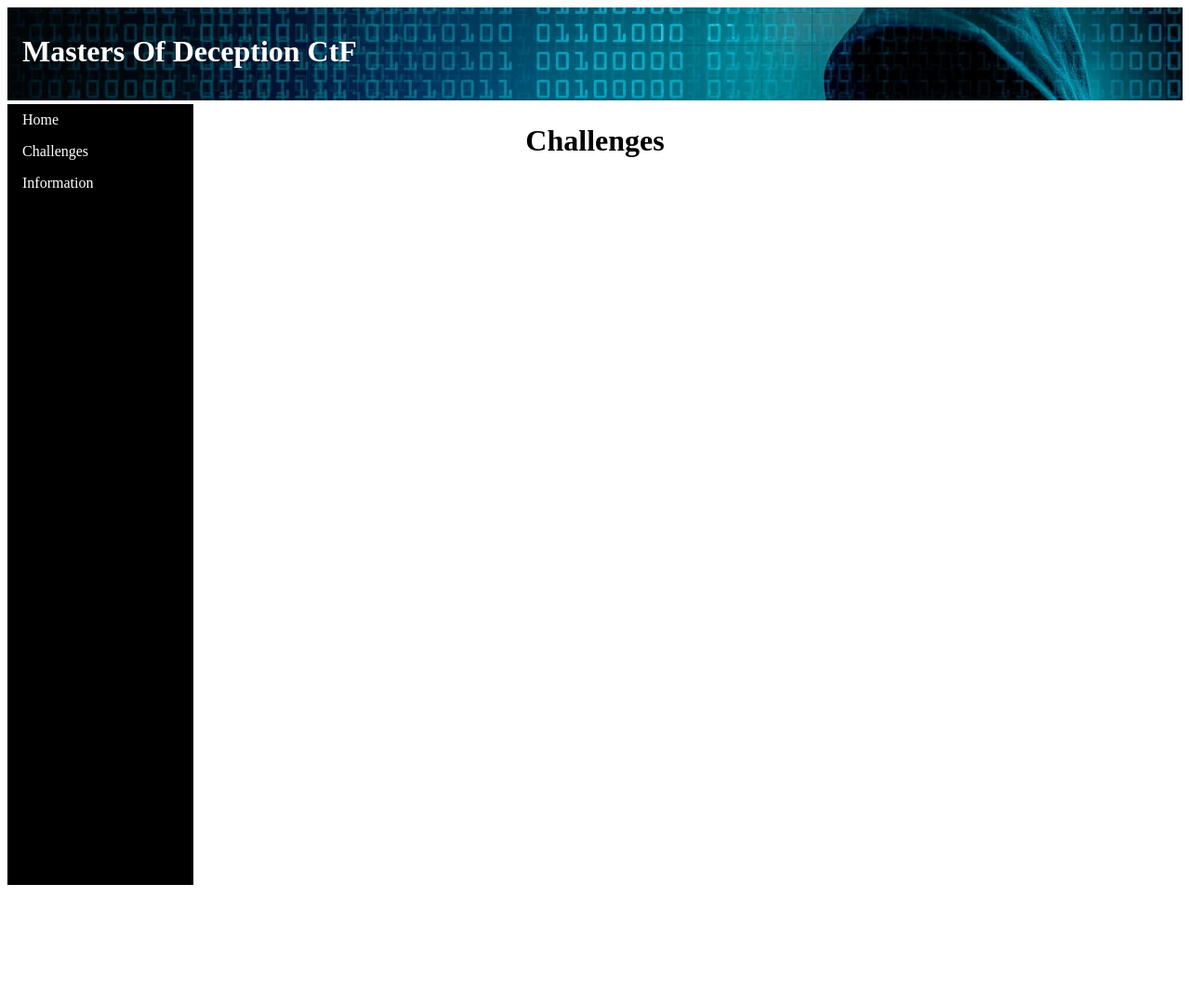
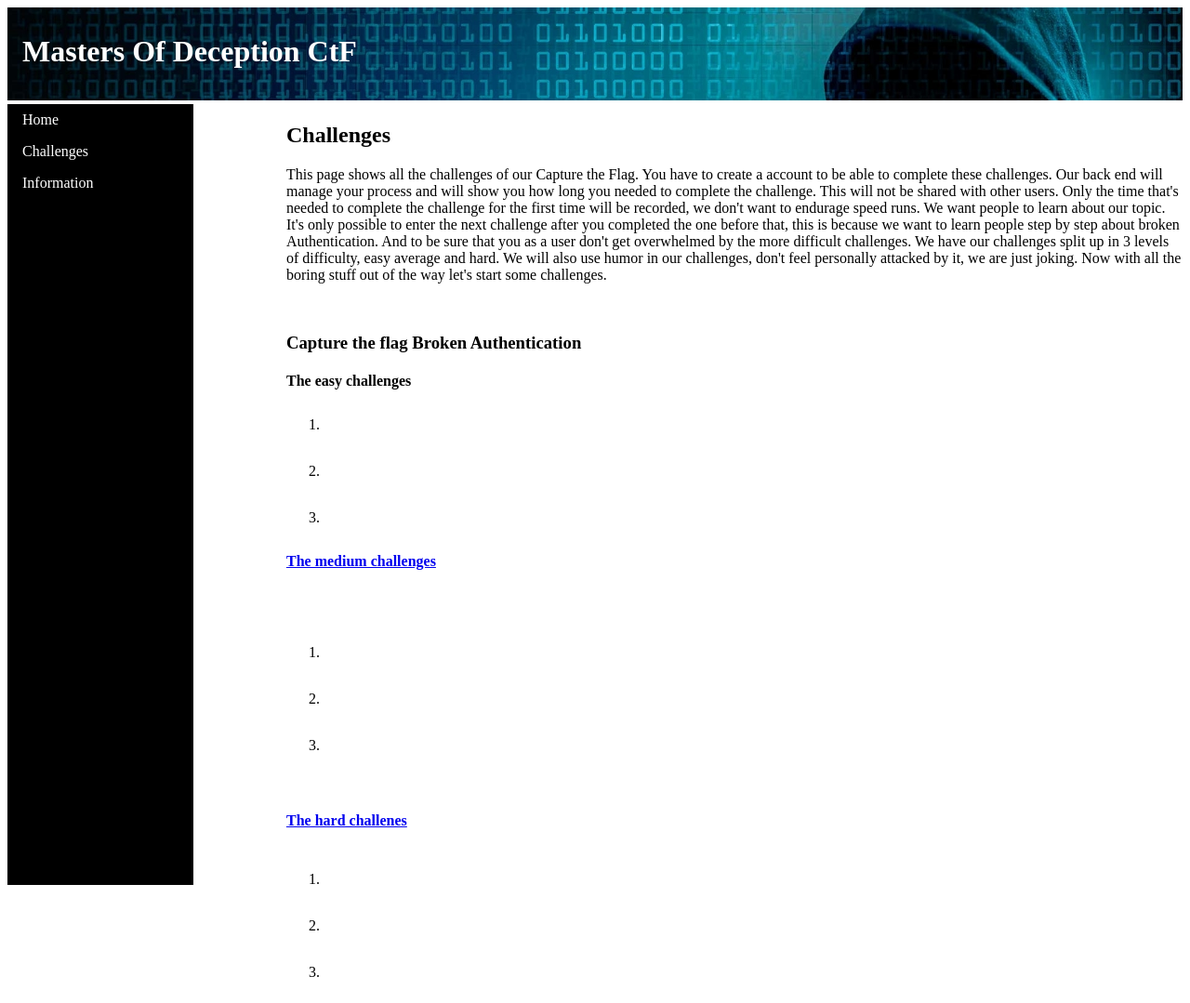
Before and after one commit to PAD-project/PAD, a PHP site: page /Challenges.html in a window 1280 px wide. Shown: the whole page at 93% size. Before the commit the page ends 952 px from the top, so only its background shows below. Run offline with PHP 8.4, Linux system fonts and the light colour scheme.

Commit message:
Add files via upload
challlenges page

```diff
--- a/Challenges.html
+++ b/Challenges.html
@@ -1,7 +1,7 @@
 <!DOCTYPE html>
 <html lang="en">
     <head>
-        <title> CtF Masters of Deception</title>
+        <title> CtF IC103A-1</title>
 	    <link rel="stylesheet" href="style.css">
     </head>
     <body>
@@ -16,8 +16,44 @@
 				<li><a href="Information.html">Information</a></li>
 			</ul>
 		</div>
-		<div class="Header">
-			<h1>Challenges</h1>
+		<div class="Text">
+
+			<h2>Challenges</h2>
+			<p>This page shows all the challenges of our Capture the Flag. You have to create a account to be able to complete these challenges.
+				Our back end will manage your process and will show you how long you needed to complete the challenge. This will not be shared with other users.
+				Only the time that's needed to complete the challenge for the first time will be recorded, we don't want to endurage speed runs. We want people to learn about our topic.
+				It's only possible to enter the next challenge after you completed the one before that, this is because we want to learn people step by step about broken Authentication.
+				And to be sure that you as a user don't get overwhelmed by the more difficult challenges. We have our challenges split up in 3 levels of difficulty, easy average and hard.
+			We will also use humor in our challenges, don't feel personally attacked by it, we are just joking. Now with all the boring stuff out of the way let's start some challenges.</p>
+			<br>
+
+		<div class="challenges">
+
+			<h3> Capture the flag Broken Authentication</h3>
+				<h4> The easy challenges</h4>
+			 		<ol>
+			 			<li><a href="inspectelement.html"> A not so save way to store your password</li>
+			 			<li><a href="adminadmin.html"> Maybe not the best username/password</li>
+			 			<li><a href="commonUN/WW.html"> List of posbility's</li>
+			 		</ol>
+
+			 	<h4> The medium challenges</h4>
+			 	<br>
+			 		<ol>
+			 			<li><a href="encrypted.html">find the source</li>
+			 			<li><a href="setstatus.html">You are not my boss</li>
+			 			<li><a href="mysql.html">Protect your storage</li>
+			 		</ol>
+			 	<br>
+			 	<h4> The hard challenes</h4>
+			 		<ol>
+			 			<li><a href="hash.html">Calculate the answer</li>
+			 			<li><a href="sessionid.html">Not random enough</li>
+			 			<li><a href="youmad?.html">Persistence is key</li>
+			 		</ol>
+
+
 		</div>
+	</div>
     </body>
 </html>
--- a/style.css
+++ b/style.css
@@ -41,32 +41,7 @@
     color: white;
 }
 
-.Header{
-    max-width: 500px;
-    margin: auto;
-    text-align: center;
-}
-
-.Header2{
-    margin-left: 250px;
-    font-size: 22px;
-}
-
-.SubHeader{
-    margin-left: 250px;
-    font-size: 16px;
-}
-
-.Text2{
-    margin-left: 250px;
-    max-width: 600px;
-    font-size: 18px;
-}
-
 .Text {
     margin-left: 300px;
     color: black;
-    max-width: 500px;
-    margin: auto;
-    font-size: 20px;
 }
```
